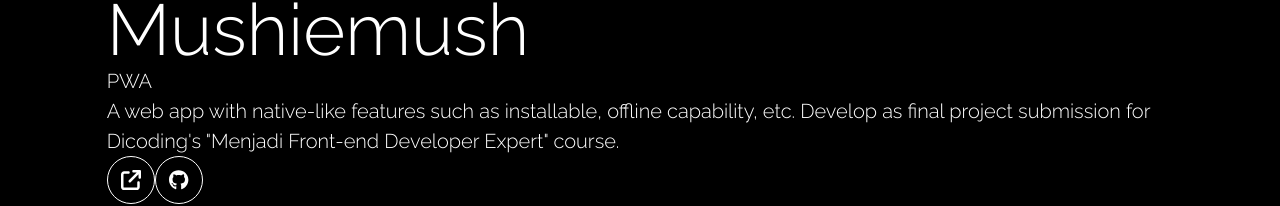
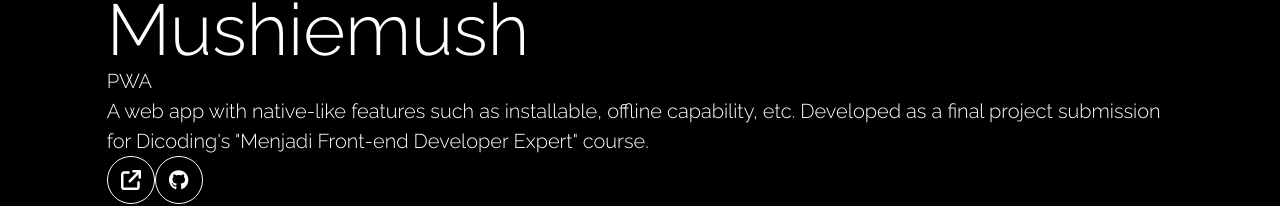
Before and after one commit to mush-mush-mush/portfolio, a Gatsby site: page /works/mushiemush in a window 1280 px wide. Shown: the part 1066-1272 px from the top of the page. Built offline with nearby package versions, Linux system fonts and the light colour scheme; Gatsby itself is replaced by a stand-in of ours.

Commit message:
fix works content typo

```diff
--- a/src/data/works/mushiemush/mushiemush.md
+++ b/src/data/works/mushiemush/mushiemush.md
@@ -13,4 +13,4 @@ featuredImg: "./mushiemush-featured.png"
 slug: mushiemush
 ---
 
-A web app with native-like features such as installable, offline capability, etc. Develop as final project submission for Dicoding's "Menjadi Front-end Developer Expert" course.
+A web app with native-like features such as installable, offline capability, etc. Developed as a final project submission for Dicoding's "Menjadi Front-end Developer Expert" course.
```
